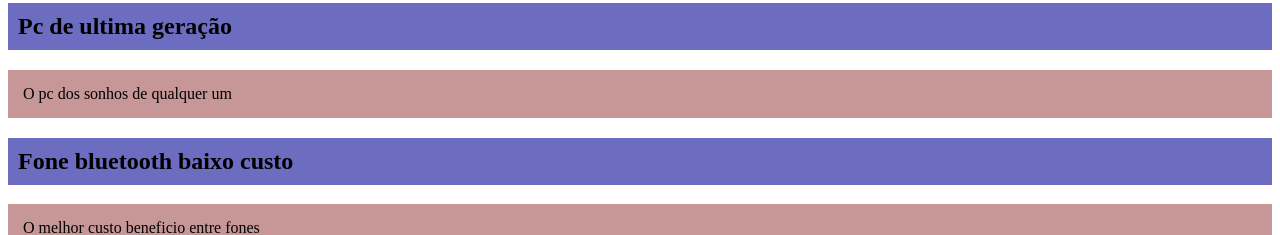
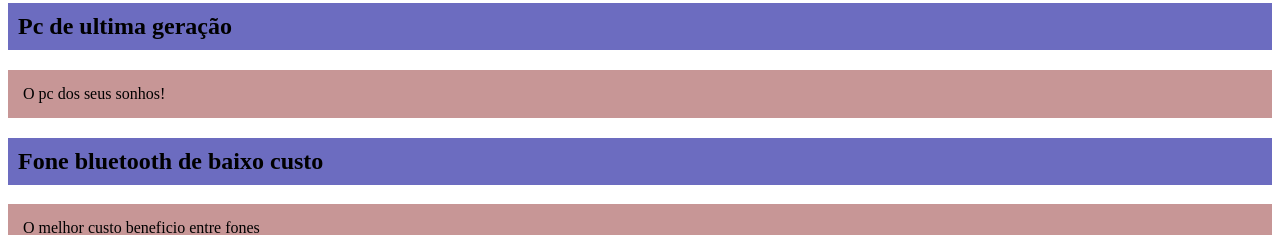
Before and after one commit to guilheermef/ids-e-classes-do-note, a plain HTML site: page index.html in a window 1280 px wide. Shown: the part 232-467 px from the top of the page. Drawn offline with Linux system fonts and the light colour scheme.

Commit message:
mudança do titulo do pc

```diff
--- a/index.html
+++ b/index.html
@@ -15,9 +15,9 @@
     <p class="descricao-produto"> Um video game de ulltima geração</p>
 
     <h2 class="titulo-produto"> Pc de ultima geração</h2>
-    <p class="descricao-produto"> O pc dos sonhos de qualquer um</p>
+    <p class="descricao-produto"> O pc dos seus sonhos!</p>
 
-    <h2 class="titulo-produto">Fone bluetooth baixo custo</h2>
+    <h2 class="titulo-produto">Fone bluetooth de baixo custo</h2>
     <p class="descricao-produto">O melhor custo beneficio entre fones</p>
 
     <h2 class="titulo-produto promocao">Tv box xiaomi 4k Modelo lançamento</h2>
```
